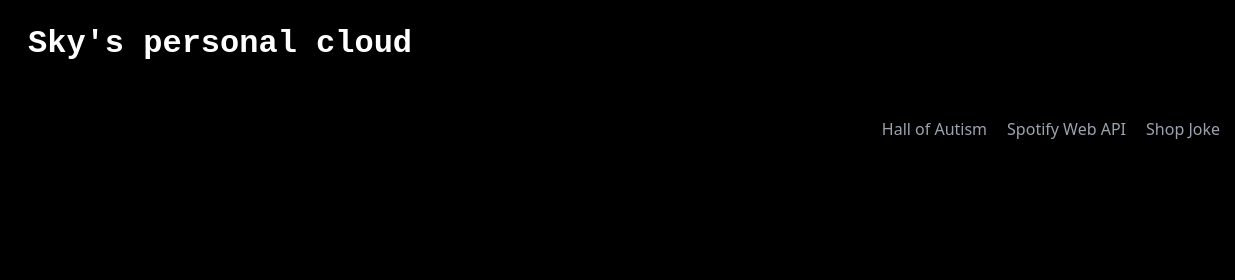
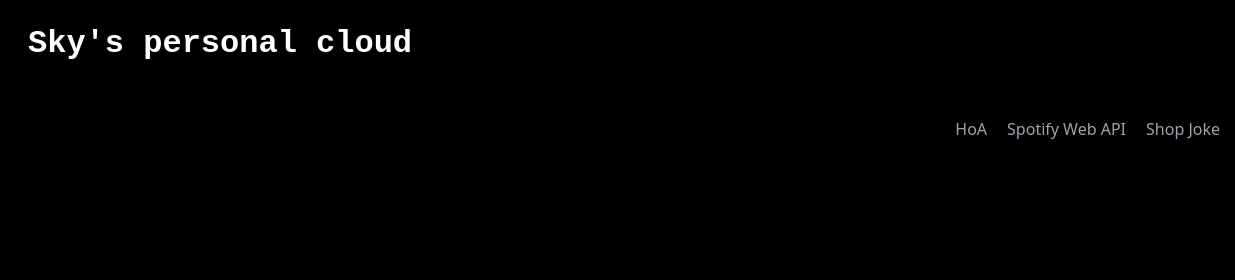
Before and after one commit to nnefficient/skys.cool, a plain HTML site: page index.html in a window 1280 px wide. Shown: the top 280 px of the page, 0-1235 px from the left. Drawn offline with nearby package versions, Linux system fonts and the light colour scheme.

Commit message:
Update index.html

```diff
--- a/index.html
+++ b/index.html
@@ -22,8 +22,7 @@
         </a>
       </div>
       <div class="mr-10 md:mr-3 flex flex-wrap pt-7 flex-row md:flex-row items-center float-right">
-        <a class="mr-6 md:mr-5 hover:text-white cursor-pointer" href="https://skys.cool/hoa" target="_blank">Hall of
-          Autism</a>
+        <a class="mr-6 md:mr-5 hover:text-white cursor-pointer" href="https://skys.cool/hoa" target="_blank">HoA</a>
         <a class="mr-6 md:mr-5 hover:text-white cursor-pointer" href="https://skys.cool/spotify"
           target="_blank">Spotify Web API</a>
         <a class="mr-6 md:mr-5 hover:text-white cursor-pointer" href="https://skys.cool/shop" target="_blank">Shop Joke</a>
```
